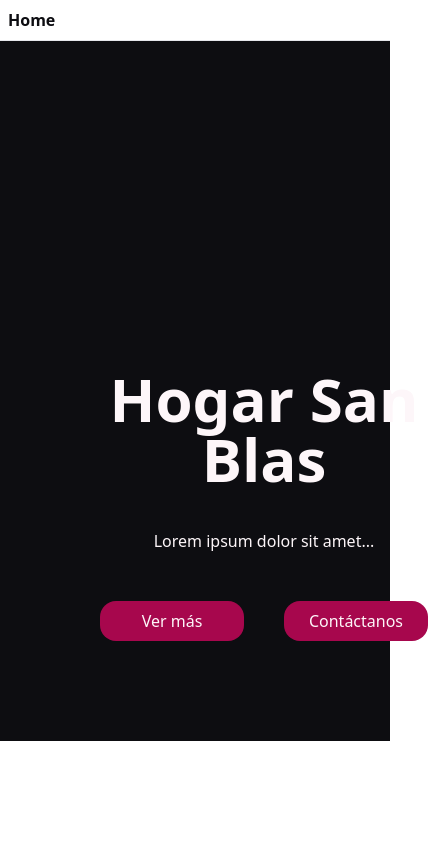
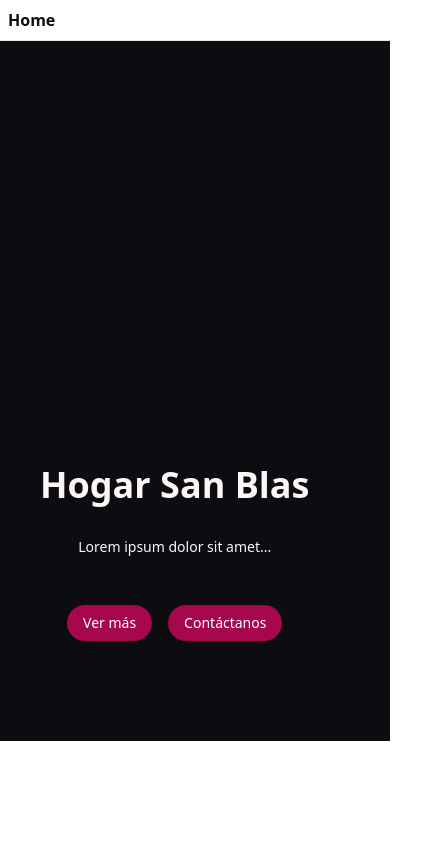
Before and after one commit to KarinaMD16/hogar-san-blas-informativa, a React (Vite) app: page / in a window 390 px wide. Shown: the top 844 px of the page, 428 px wide, since content can reach past the window. Built offline with nearby package versions, Linux system fonts and the light colour scheme.

Commit message:
responsive y botones corregidos

```diff
--- a/src/components/Boton.tsx
+++ b/src/components/Boton.tsx
@@ -1,5 +1,7 @@
 import { Link } from "@tanstack/react-router"
 import type { BotonProps } from "../types/boton"
+
+
 
 const Boton = ({ children, where }: BotonProps) => {
   return (
--- a/src/sections/hero/Hero.tsx
+++ b/src/sections/hero/Hero.tsx
@@ -1,30 +1,27 @@
+import Boton from "../../components/Boton";
 import { getEntidad } from "../../data";
 import type { Hero } from "../../models/hero";
 
-
-const HeroSection =  () => {
-
+const HeroSection = () => {
   const hero: Hero = getEntidad("hero");
 
+  const rutas = ["/ver-mas", "/contactanos"];
+
   return (
-   <section className="min-h-[700px] flex flex-col justify-end items-start bg-night text-basicWhite">
-    <div className="flex  flex-col gap-y-8">
-        <h2 className="text-6xl font-poppins font-bold">{hero.titulo}</h2>
-        <p className="font-opensans mt-2 items-start">{hero.descripcion}</p>
-        <div className="mt-4 flex justify-center gap-10">
+    <section className="min-h-[700px] flex flex-col justify-end items-start bg-night text-basicWhite px-10 sm:px-8 md:px-25 ">
+      <div className="flex flex-col gap-y-8">
+        <h2 className="text-4xl sm:text-5xl md:text-6xl font-poppins font-bold">{hero.titulo}</h2>
+        <p className="font-poppins text-sm sm:text-base md:text-lg">{hero.descripcion}</p>
+        <div className="mt-4 flex justify-center gap-4 sm:gap-1 lg:gap-10">
           {hero.botones.map((texto, idx) => (
-                <button
-                    key={idx}
-                    className="bg-amaranthPink font-poppins text-basicWhite px-4 py-2 rounded-2xl w-36">
+            <Boton key={idx} where={rutas[idx]}>
               {texto}
-                </button>
+            </Boton>
           ))}
         </div>
       </div>
     </section>
+  );
+};
 
-    )
-
-}
-
-export default HeroSection
+export default HeroSection;
```
Also changed, not shown: src/types/boton.ts (+5 -6 lines). Lines whose indentation alone changed are shown as unchanged.
